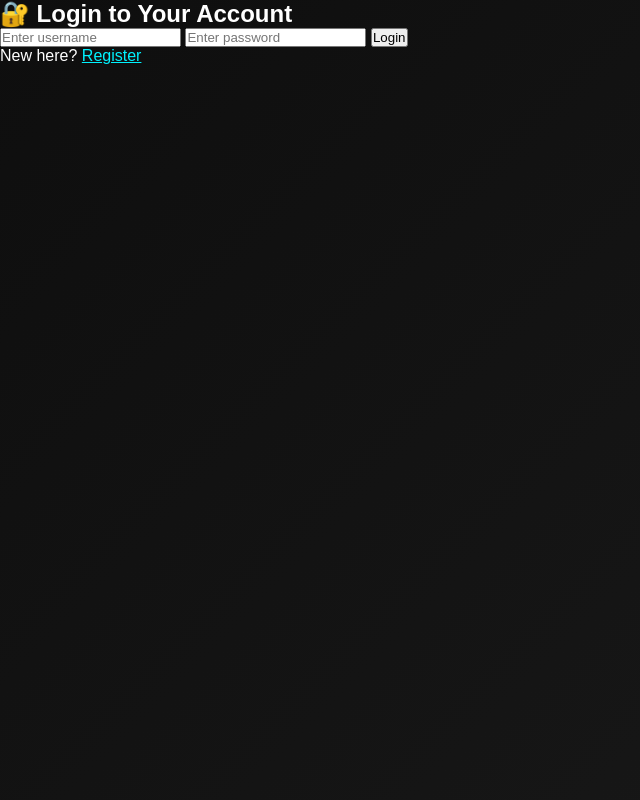
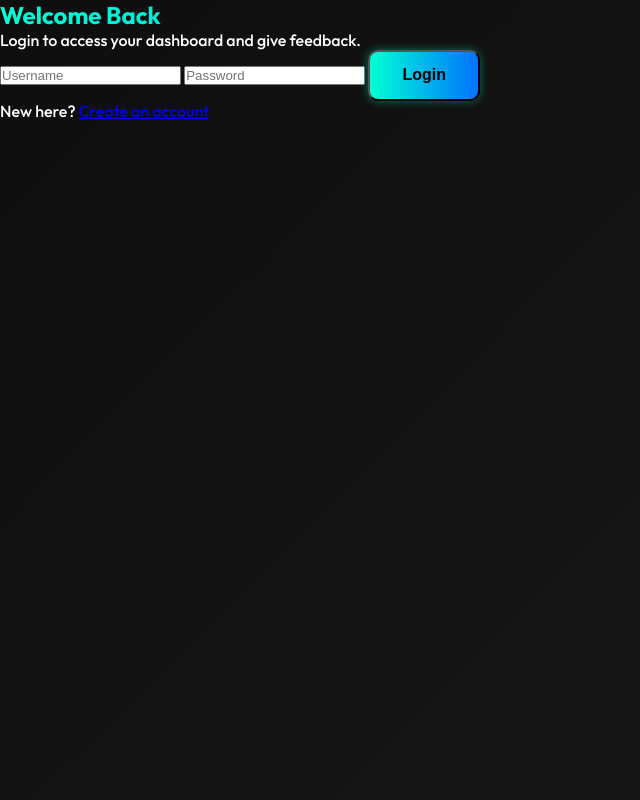
Before and after one commit to buildwithjanhavi/Website-Feedback-Collector-with-Admin-Dashboard, a Flask app: page /login in a window 1280 px wide. Shown: the whole page, without its empty margins (0-640 px from the left). Run offline with Flask 2, Linux system fonts and the light colour scheme.

Commit message:
Update login.html

```diff
--- a/templates/login.html
+++ b/templates/login.html
@@ -2,31 +2,34 @@
 <html lang="en">
 <head>
   <meta charset="UTF-8" />
+  <meta name="viewport" content="width=device-width, initial-scale=1.0"/>
   <title>Login | Feedback Collector</title>
-  <meta name="viewport" content="width=device-width, initial-scale=1.0"/>
   <link rel="stylesheet" href="{{ url_for('static', filename='style.css') }}">
+  <link href="https://fonts.googleapis.com/css2?family=Outfit:wght@300;500;700&display=swap" rel="stylesheet">
 </head>
-<body>
-  <div class="form-container">
-    <form method="POST" action="{{ url_for('login') }}">
-      <h2>🔐 Login to Your Account</h2>
+<body class="auth-page">
+
+  <div class="auth-container">
+    <h2 class="gradient-text">Welcome Back</h2>
+    <p class="subtext">Login to access your dashboard and give feedback.</p>
 
     {% with messages = get_flashed_messages() %}
       {% if messages %}
-          <div class="flash">
+        <div class="flash-message">
           {% for message in messages %}
-              {{ message }}
+            <p>{{ message }}</p>
           {% endfor %}
         </div>
       {% endif %}
     {% endwith %}
 
-      <input type="text" name="username" placeholder="Enter username" required>
-      <input type="password" name="password" placeholder="Enter password" required>
-      <input type="submit" value="Login">
+    <form method="POST" class="auth-form">
+      <input type="text" name="username" placeholder="Username" required>
+      <input type="password" name="password" placeholder="Password" required>
+      <button type="submit" class="cta-btn">Login</button>
+      <p class="auth-switch">New here? <a href="{{ url_for('register') }}">Create an account</a></p>
     </form>
+  </div>
 
-    <p class="center-text">New here? <a href="{{ url_for('register') }}" style="color: #00f2fe;">Register</a></p>
-  </div>
 </body>
 </html>
```
Lines whose indentation alone changed are shown as unchanged.
